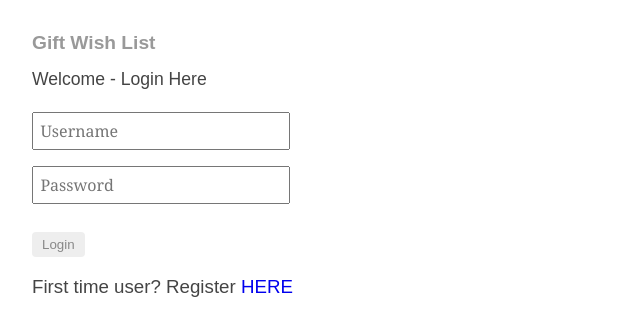
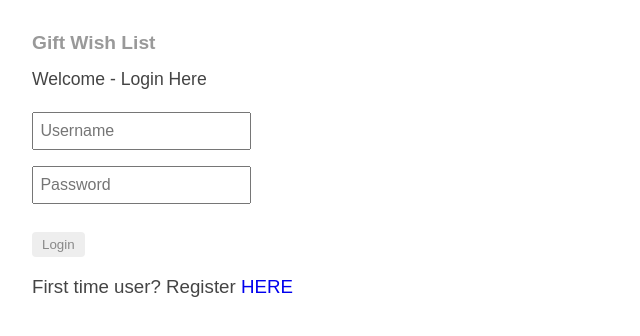
Before and after one commit to Woz-U-Group-Projects/team-the-grinchs-posse, an Angular app in the folder client/: page /login in a window 1280 px wide. Shown: the top 336 px of the page, without its empty margins (0-640 px from the left). Built offline with nearby package versions, Linux system fonts and the light colour scheme.

Commit message:
redo login.component.html

```diff
--- a/client/src/app/login/login.component.html
+++ b/client/src/app/login/login.component.html
@@ -1,11 +1,11 @@
 <h2>Welcome - Login Here</h2>
 <div>
     <label>
-        <input type="text" name="userName" placeholder="Username">
+        <input [(ngModel)]="user.userName" placeholder="Username">
     </label>
     <br>
     <label>
-        <input type="text" name="password" placeholder="Password">
+        <input [(ngModel)]="user.password" placeholder="Password">
     </label>
     <br>
     <button (click)="login()">Login</button>
```
